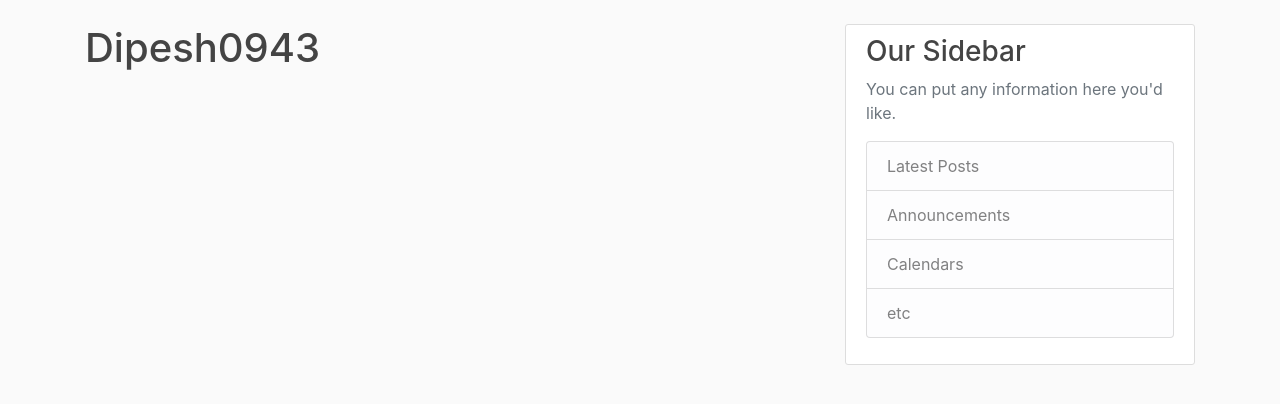
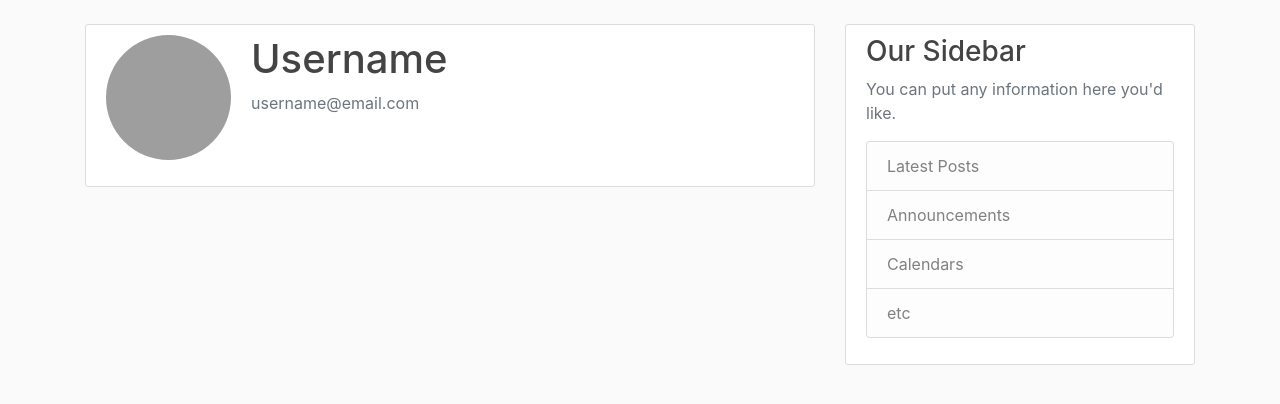
Before and after one commit to Dipeshgoyal44/flask-blog, a Flask app: page /account in a window 1280 px wide. Shown: the part 56-460 px from the top of the page. Run offline with Flask 2, Linux system fonts and the light colour scheme; a user stored in the database is signed in; some libraries are stand-ins or nearby versions; grey boxes are pictures that could not be loaded.

Commit message:
account.html

```diff
--- a/flaskblog/templates/account.html
+++ b/flaskblog/templates/account.html
@@ -1,4 +1,13 @@
 {% extends "layout.html" %}
 {% block content %}
-    <h1>{{ current_user.username }}</h1>
+<div class="content-section">
+    <div class="media">
+        <img class="rounded-circle account-img" src="userimage.jpg">
+        <div class="media-body">
+            <h2 class="account-heading">Username</h2>
+            <p class="text-secondary">username@email.com</p>
+        </div>
+    </div>
+    <!-- FORM HERE -->
+</div>
 {% endblock content %}
```
